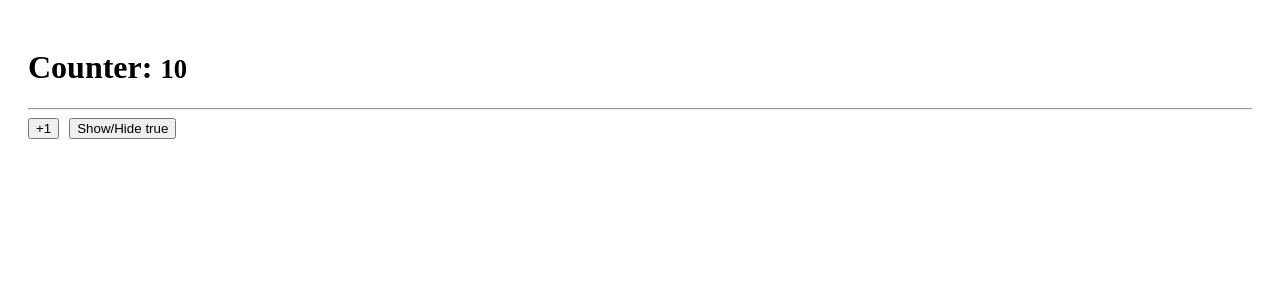
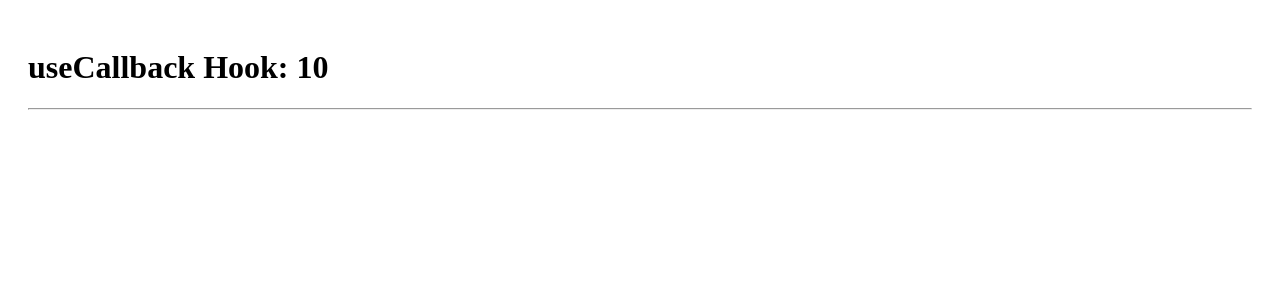
Before and after one commit to Alejandro2097/HooksApp, a React (Vite) app: page / in a window 1280 px wide. Shown: the top 300 px of the page. Built offline with nearby package versions, Linux system fonts and the light colour scheme.

Commit message:
un momento

```diff
--- /dev/null
+++ b/src/06-memos/CallbackHook.jsx
@@ -0,0 +1,13 @@
+import { useState } from "react"
+
+export const CallbackHook = () => {
+    const [counter, setCounter] = useState(10)
+  return (
+    <>
+        <h1>useCallback Hook: { counter }</h1>
+        <hr/>
+
+
+    </>
+  )
+}
--- a/src/06-memos/MemoHook.jsx
+++ b/src/06-memos/MemoHook.jsx
@@ -1,20 +1,23 @@
-import { useState } from "react";
+import { useMemo, useState } from "react";
 import { useCounter } from "../hooks";
 
 const heavyStuff = (iterationNumber = 100) => {
     for(let i = 0; i < iterationNumber; i ++){
         console.log('Ahi vamos...');
     }
+    return `${iterationNumber} iteraciones realizadas`;
 }
 
 export const MemoHook = () => {
-    const {counter, increment} = useCounter(10);
+    const {counter, increment} = useCounter(4000);
     const [show, setShow] = useState(true);
+
+    const messageMemorize = useMemo(() => heavyStuff(counter), [counter])
   return (
     <>
         <h1>Counter: <small>{counter}</small></h1>
         <hr/>
-
+        <h4>{messageMemorize}</h4>
         <button
             className="btn btn-primary"
             onClick={() => increment()}
--- a/src/main.jsx
+++ b/src/main.jsx
@@ -4,7 +4,8 @@ import ReactDOM from 'react-dom/client'
 // import { Layout } from './05-useLayoutEffect/Layout'
 
 import './index.css'
-import { MemoHook } from './06-memos/MemoHook'
+// import { MemoHook } from './06-memos/MemoHook'
+import { CallbackHook } from './06-memos/CallbackHook'
 // import { Memorize } from './06-memos/Memorize'
 
 // import { FocusScreen } from './04-useRef/FocusScreen'
@@ -17,6 +18,6 @@ import { MemoHook } from './06-memos/MemoHook'
 
 ReactDOM.createRoot(document.getElementById('root')).render(
   <React.StrictMode>
-    <MemoHook />
+    <CallbackHook />
   </React.StrictMode>,
 )
```
